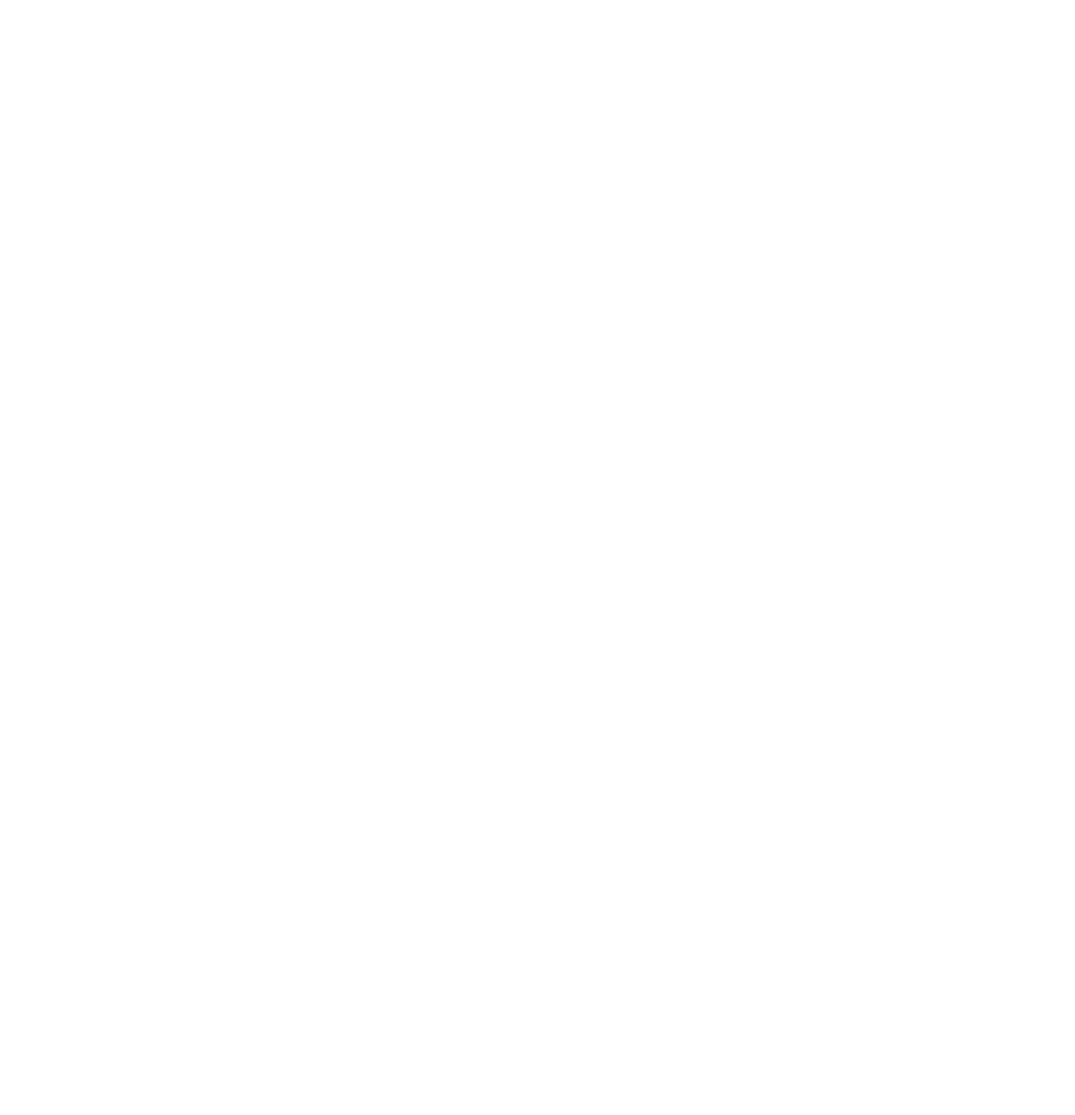
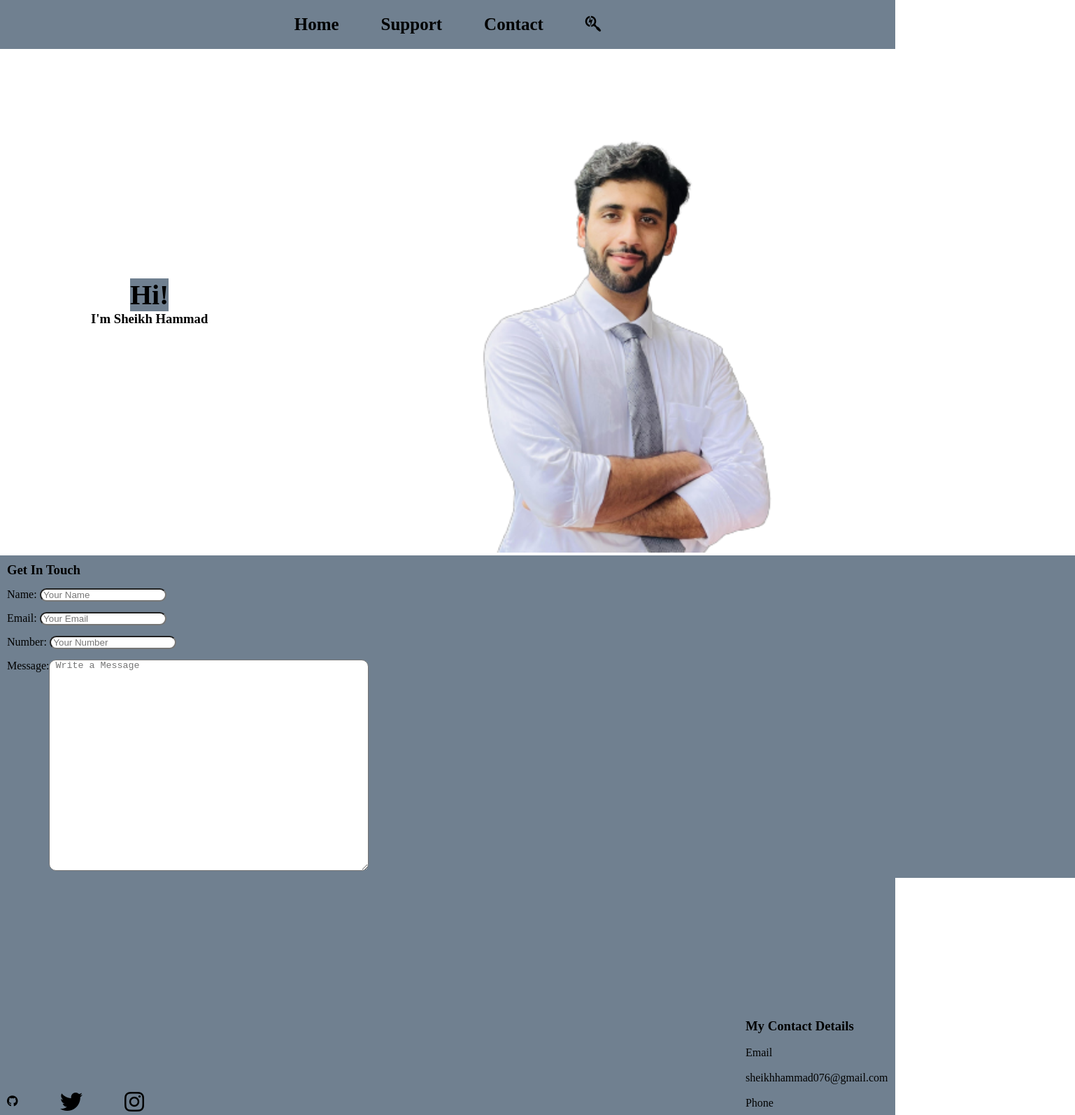
Before and after one commit to sheikhhaammad/my-portfolio, a plain HTML site: page index.html in a window 1280 px wide. Shown: the top 1594 px of the page at 70% size, 1537 px wide, since content can reach past the window. Before the commit the page ends 800 px from the top, so only its background shows below. Drawn offline with Linux system fonts and the light colour scheme.

Commit message:
get in touch

```diff
--- a/index.html
+++ b/index.html
@@ -1,11 +1,95 @@
 <!DOCTYPE html>
 <html lang="en">
+
 <head>
     <meta charset="UTF-8">
     <meta name="viewport" content="width=device-width, initial-scale=1.0">
-    <title>Document</title>
+    <title>My Portfolio</title>
+    <link rel="stylesheet" href="style.css">
 </head>
+
 <body>
+    <nav>
+        <div class="container">
+
+            <a href="">
+                <li>home</li>
+            </a>
+            <a href="">
+                <li>support</li>
+            </a>
+            <a href="">
+                <li>contact</li>
+            </a>
+            <a href=""><i class="fa-brands fa-searchengin fa-1x"></i></a>
+
+
+
+        </div>
+        <div class="container_2">
+
+            <div class="left_side">
+                <h1>Hi!</h1>
+                <h3>I'm Sheikh Hammad</h3>
+            </div>
+            <div>
+                <img src="./copy.png" alt="image">
+            </div>
+
+
+        </div>
+        <div class="text_control">
+
+            <h3>Get In Touch</h3>
+
+            <div class="name">
+                <label for="name">Name:</label>
+            <input type="" placeholder=" Your Name" />
+        </div>
+        <div class="email">
+            <label for="Email">Email:</label>
+            <input type="email" placeholder=" Your Email" />
+        </div>
+        <div class="number">
+            <label for="Number">Number:</label>
+            <input type="Number" placeholder=" Your Number" />
+        </div>
+        <div class="message">
+            <label for="Message">Message:</label>
+            <textarea name="message" id="message" cols="55" rows="20" placeholder=" Write a Message"></textarea>
+        </div>
+    </div>
+
+
+
+    </nav>
+    <footer>
+
+        <a href="https://github.com/sheikhhaammad"><i class="fa-brands fa-github fa-bounce"></i></a>
+
+        <a href="https://twitter.com/HaammadSheikh"><i class="fa-brands fa-twitter fa-2x"></i></a>
+        <a href="https://instagram.com/sheikhhaammad?igshid=MzRlODBiNWFlZA=="><i
+                class="fa fa-brands fa-instagram fa-2x"></i></i></a>
+
+                    <div class="contact">
+                     <h3>My Contact Details</h3>
+                     <br>
+                     Email <br><br>
+                     sheikhhammad076@gmail.com
+                     <br><br>
+                     Phone <br><br>
+                     1234567890
+                     <br><br>
+                     Address <br><br>
+                     Rayat Bahra University
+                </div>
+
+
+
+    </footer>
 
 </body>
+
+<script src="https://kit.fontawesome.com/3f04bc9027.js" crossorigin="anonymous"></script>
+
 </html>
--- a/style.css
+++ b/style.css
@@ -0,0 +1,89 @@
+*{
+    margin: 0;
+    padding: 0;
+}
+
+.container{
+    list-style: none;
+    display: flex;
+    gap: 60px;
+    align-items: center;
+    justify-content: center;
+    background-color: slategray;
+    font-size: 25px;
+    font-weight: 600;
+    height: 70px;
+    width: 100vw;
+}
+
+li{
+    color:black;
+    transition: 0.4s;
+}
+i:hover,li:hover{
+
+    color: white;
+    font-size: 32px;
+    transition: 0.4s ease-out;
+
+}
+a{
+    text-decoration: none;
+    color: black;
+    text-transform: capitalize;
+}
+.container_2{
+display: flex;
+justify-content: space-between;
+}
+.left_side{
+    align-items:center ;
+    justify-content:center ;
+    padding-left: 130px;
+    display: flex;
+    flex-direction: column;
+}
+.left_side h1{
+    font-size: 40px;
+    background-color: slategray;
+}
+
+.container_2 img{
+    width: 60vw;
+    height: 90vh;
+}
+footer{
+    height: 80vh;
+    background-color: slategray;
+    display: flex;
+    align-items: center;
+    justify-content: center;
+
+    width: 100vw;
+    gap: 60px;
+}
+.text_control{
+    /* font-size: 20px; */
+    width: 1517px;
+    display: flex;
+    align-items: left;
+    justify-content: center;
+    flex-direction: column;
+    gap: 15px;
+    border: 4px solid  slategray;
+    border-width: 10px;
+    background-color: slategray;
+
+}
+.contact{
+
+margin-left: 100vh;
+
+}
+.message{
+    display: flex;
+
+}
+input ,textarea{
+    border-radius: 10px;
+}
```
Also changed, not shown: copy.png (added).
